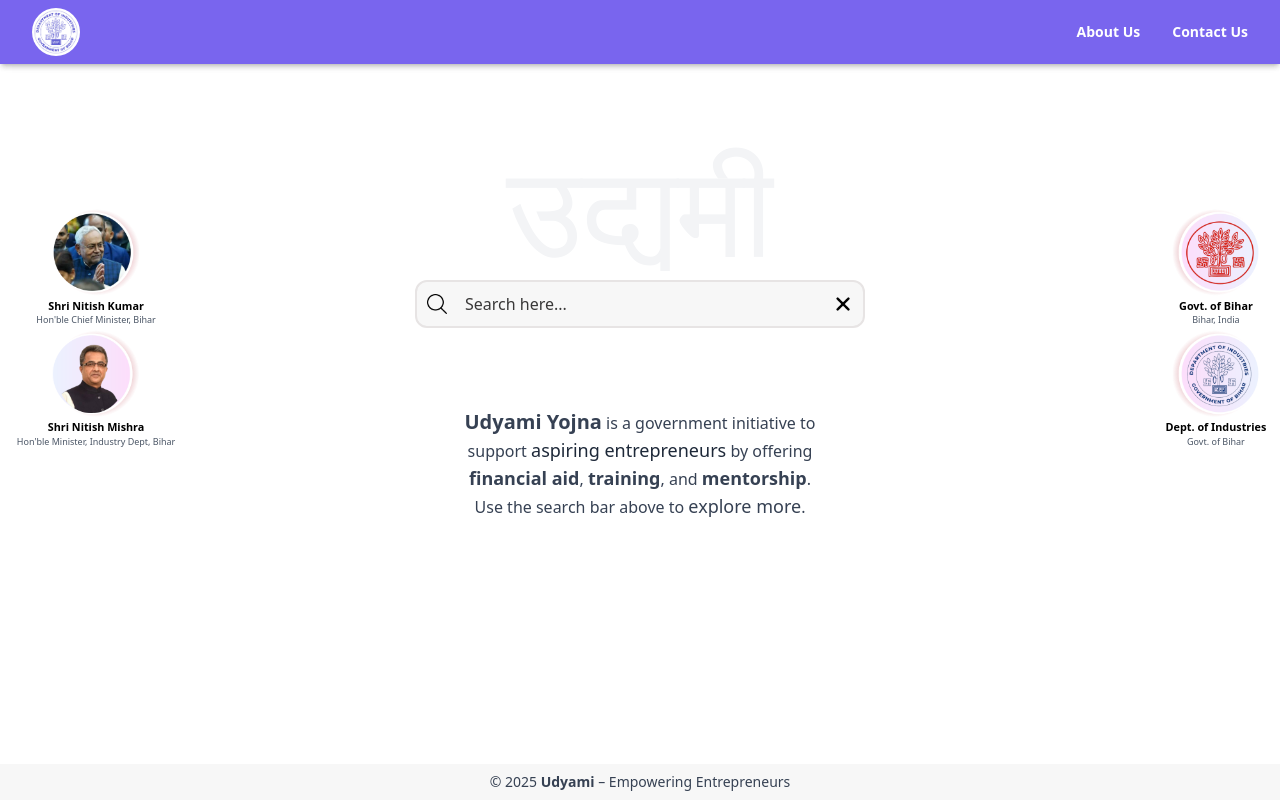
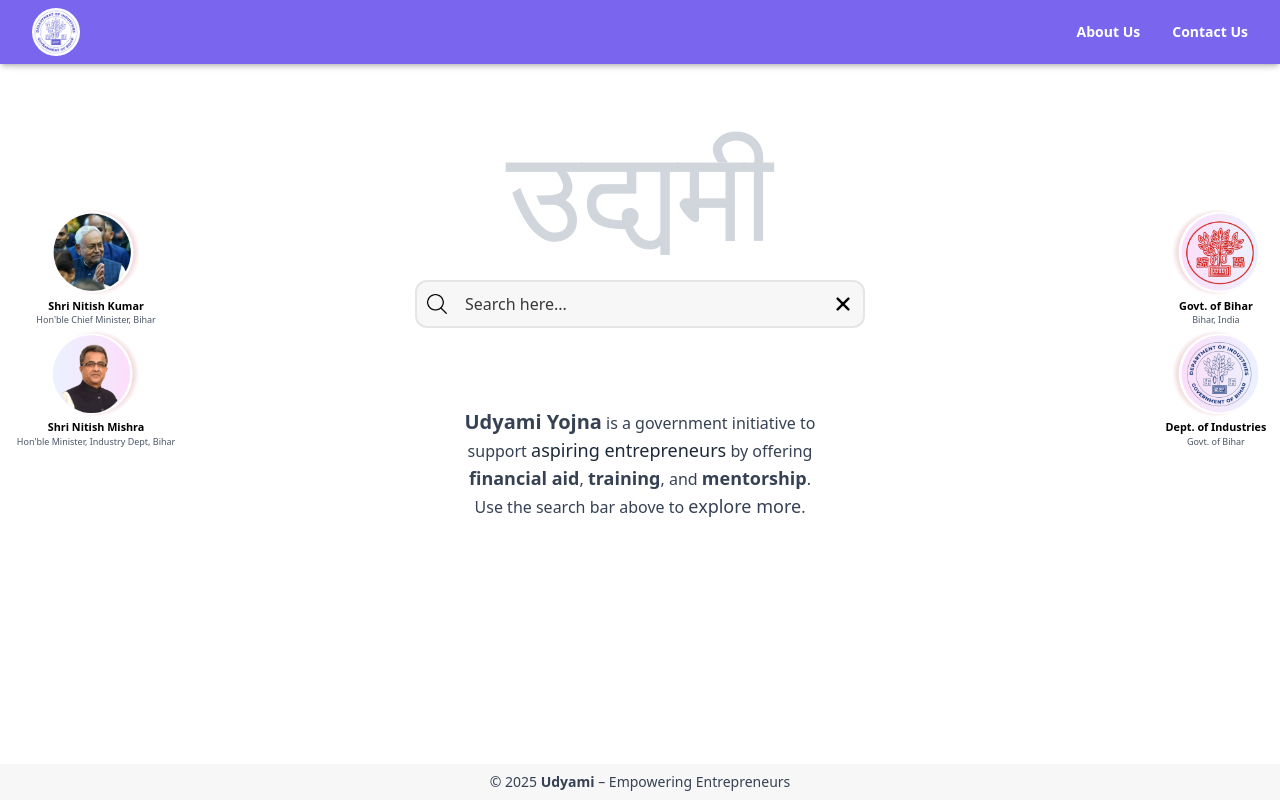
Before and after one commit to k20manish/Udyami_Bot, a React (Vite) app: page / in a window 1280 px wide. Built offline with nearby package versions, Linux system fonts and the light colour scheme; the HTML template or start-up script is replaced by a standard one.

Commit message:
adding udyami text in the backgroung

```diff
--- a/src/component/Home.jsx
+++ b/src/component/Home.jsx
@@ -26,7 +26,7 @@
             "linear-gradient(to bottom, rgba(255,255,255,0.1), rgba(255,255,255,0))",
         }}
       >
-        <p className="absolute top-36 text-9xl text-gray-100 font-serif">उद्यमी</p>
+
 
         {/* Left Decorative Images */}
         <div className="absolute left-0 top-1 sm:top-48 flex flex-col items-center scale-75 md:scale-90 sm:ml-2 ml-0  sm:mt-0 mt-8">
--- a/src/component/InputField.jsx
+++ b/src/component/InputField.jsx
@@ -83,15 +83,18 @@
 
   return (
     <div className="bg-white h-[675px] w-full flex justify-center items-center overflow-hidden">
+     {isFocused && !search
+       ? "" :<p className="absolute sm:top-32 top-72 sm:text-9xl text-8xl text-gray-300 font-serif text-shadow-3xl text-shadow-gray-500">उद्यमी</p>
+     }
       <div className="relative w-full sm:w-fit lg:w-3/4 xl:w-1/2 h-fit flex flex-col items-center rounded-3xl sm:mt-0 mt-72">
         {/* Input & Suggestions wrapper */}
-        {!search && (
+        {!search &&  (
           <motion.div
             ref={wrapperRef}
             initial={{ y: 0, scale: 1 }}
             animate={isFocused
               ? window.innerWidth < 640 // Check if screen width is less than 640px (mobile view)
-                ? { y: -150, scale: 1.05 }
+                ? { y: -180, scale: 1.05 }
                 : { y: -200, scale: 1.05 }
               : { y: 0, scale: 1 }}
             transition={{
```
